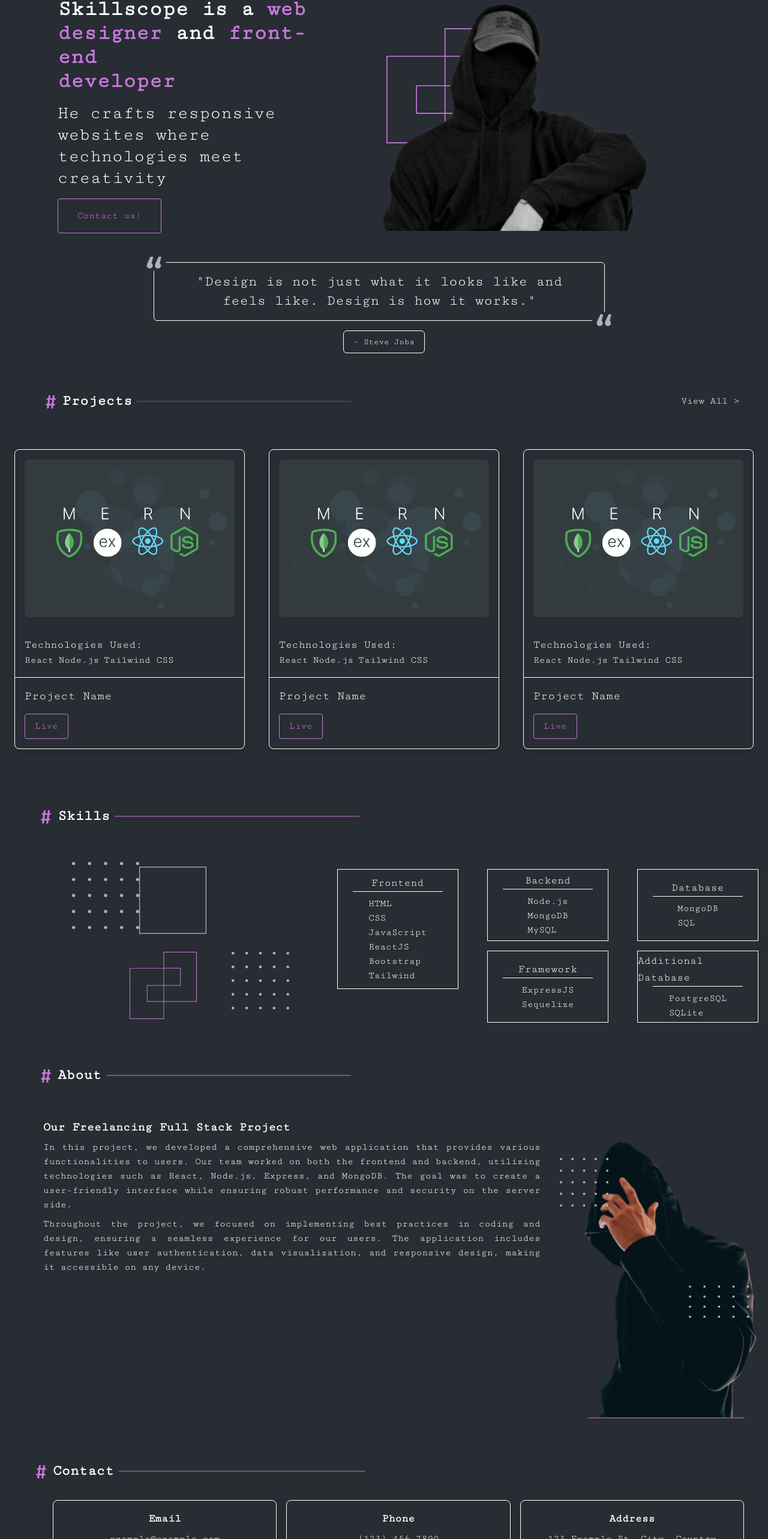
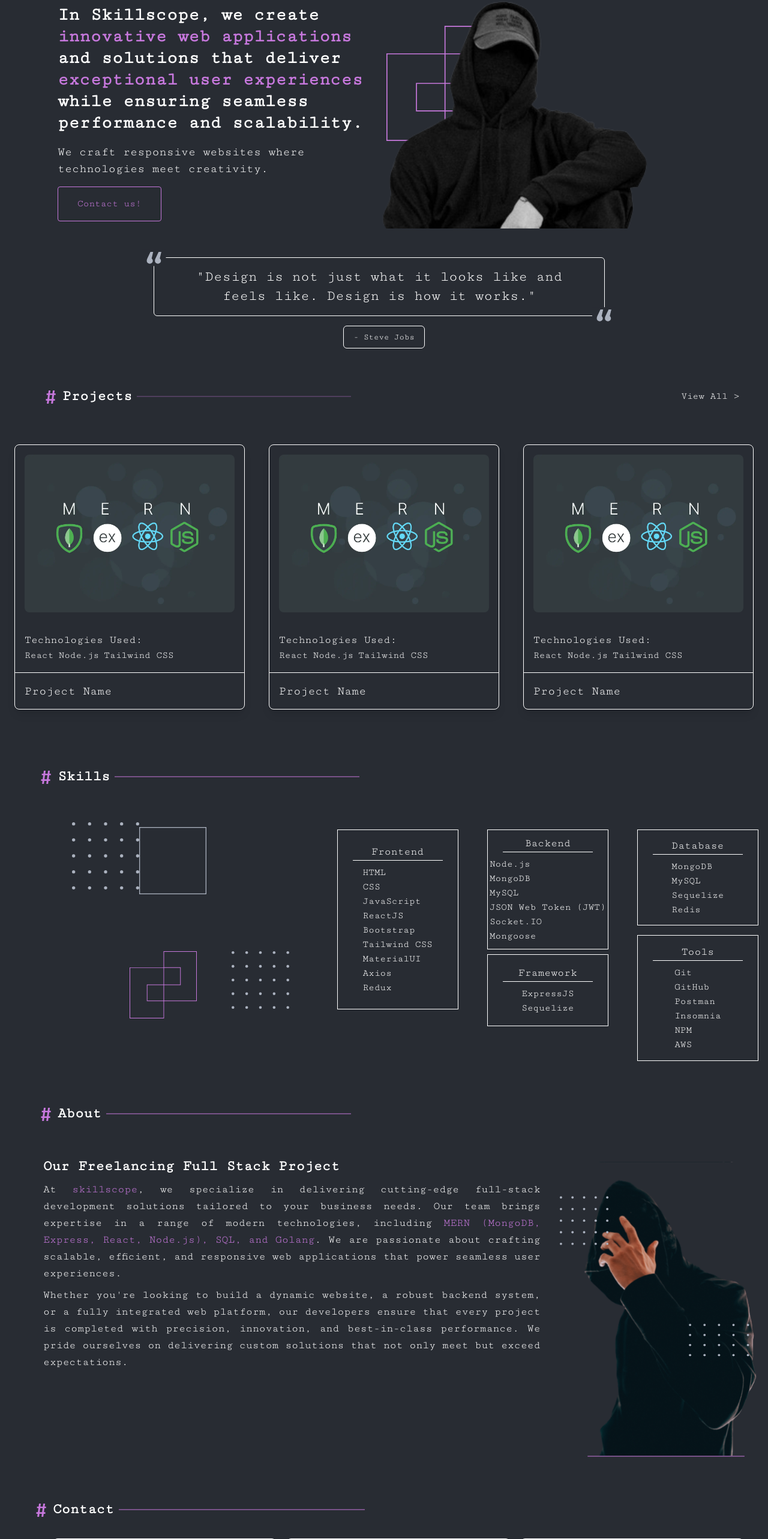
Before and after one commit to kavipriya2912002/Freelancing_Portfolio, a React (Vite) app: page / in a window 1280 px wide. Shown: the part 125-2691 px from the top of the page at 60% size. Built offline with nearby package versions, Linux system fonts and the light colour scheme.

Commit message:
Initial commit

```diff
--- a/src/components/Card.jsx
+++ b/src/components/Card.jsx
@@ -27,12 +27,7 @@ function Card() {
       {/* Third Div: Project Name */}
       <div className="p-4 border-t border-white">
         <h2 className="text-white text-xl">Project Name</h2>
-        <a
-          href="#" // Replace with the actual link to the live project
-          className="mt-4 inline-block px-4 py-2 border border-[#C778DD] text-[#C778DD] rounded hover:bg-[#C778DD] hover:text-white transition duration-300"
-        >
-          Live
-        </a>
+
       </div>
     </div>
   );
--- a/src/pages/About.jsx
+++ b/src/pages/About.jsx
@@ -14,17 +14,18 @@ function About() {
 
       <div className="flex mt-10 w-full">
         <div className="flex-1 p-4 text-white"> {/* Allowing more width by using flex-1 */}
-          <h2 className="text-xl font-semibold">Our Freelancing Full Stack Project</h2>
-          <p className="mt-2 text-justify"> {/* Added text-justify class */}
-            In this project, we developed a comprehensive web application that provides various functionalities
-            to users. Our team worked on both the frontend and backend, utilizing technologies such as React,
-            Node.js, Express, and MongoDB. The goal was to create a user-friendly interface while ensuring
-            robust performance and security on the server side.
+          <h2 className="text-xl md:text-2xl font-semibold">Our Freelancing Full Stack Project</h2>
+          <p className="mt-2 text-justify text-base md:text-lg"> {/* Adjusted text size for desktop */}
+            At <span className='fontStyle'>skillscope</span>, we specialize in delivering cutting-edge full-stack development solutions
+            tailored to your business needs. Our team brings expertise in a range of modern technologies,
+            including <span className='fontStyle'>MERN (MongoDB, Express, React, Node.js), SQL, and Golang</span>. We are passionate about crafting scalable,
+            efficient, and responsive web applications that power seamless user experiences.
           </p>
-          <p className="mt-2 text-justify"> {/* Added text-justify class */}
-            Throughout the project, we focused on implementing best practices in coding and design, ensuring
-            a seamless experience for our users. The application includes features like user authentication,
-            data visualization, and responsive design, making it accessible on any device.
+          <p className="mt-2 text-justify text-base md:text-lg"> {/* Adjusted text size for desktop */}
+            Whether you're looking to build a dynamic website, a robust backend system,
+            or a fully integrated web platform, our developers ensure that every project is completed with precision,
+            innovation, and best-in-class performance. We pride ourselves on delivering custom solutions that not only
+            meet but exceed expectations.
           </p>
         </div>
         <div className="hidden md:flex md:flex-[0.4] p-4 justify-center items-center"> {/* Right side: 40% */}
--- a/src/pages/Contact.jsx
+++ b/src/pages/Contact.jsx
@@ -11,23 +11,23 @@ function Contact() {
         <img src={lineIcon} alt="Line" className="ml-2 h-6 w-1/3" />
       </div>
 
-      <div className="mt-8 grid grid-cols-1 md:grid-cols-3 gap-4 w-full max-w-6xl">
+      <div className="mt-8 grid grid-cols-1 md:grid-cols-3 gap-4 w-full max-w-6xl px-4 md:px-0">
         {/* Email Box */}
         <div className="border border-white p-4 rounded-lg shadow-lg text-white text-center">
           <h2 className="font-semibold text-lg">Email</h2>
-          <p className="mt-2">example@example.com</p>
+          <p className="mt-2">skillscope05@gmail.com</p>
         </div>
 
         {/* Phone Number Box */}
         <div className="border border-white p-4 rounded-lg shadow-lg text-white text-center">
           <h2 className="font-semibold text-lg">Phone</h2>
-          <p className="mt-2">(123) 456-7890</p>
+          <p className="mt-2">8870854239</p>
         </div>
 
         {/* Address Box */}
         <div className="border border-white p-4 rounded-lg shadow-lg text-white text-center">
           <h2 className="font-semibold text-lg">Address</h2>
-          <p className="mt-2">123 Example St, City, Country</p>
+          <p className="mt-2">Chennai, India</p>
         </div>
       </div>
     </div>
--- a/src/pages/Footer.jsx
+++ b/src/pages/Footer.jsx
@@ -9,7 +9,7 @@ function Footer() {
       </div>
 
       <div className="flex flex-col items-center text-white text-center">
-        <p className="mb-2">© 2024 Your Company Name. All Rights Reserved.</p>
+        <p className="mb-2">© 2024 Skillscope. All Rights Reserved.</p>
         <p className="mb-2">Follow us on:</p>
         <div className="flex space-x-4">
           <a href="https://facebook.com" target="_blank" rel="noopener noreferrer" className="hover:text-gray-400">Facebook</a>
--- a/src/pages/Home.jsx
+++ b/src/pages/Home.jsx
@@ -14,12 +14,14 @@ function Home() {
             <Navbar />
             <div id="home" className="flex-grow flex flex-col md:flex-row items-center justify-between px-4 md:px-8 lg:px-16 xl:px-24 mt-14">
                 {/* Left Side */}
-                <div className="text-white space-y-4 max-w-md mb-8 md:mb-0 mt-12 md:mt-0 text-center md:text-left mt-6">
-                    <h1 className="text-2xl md:text-4xl lg:text-5xl xl:text-4xl font-bold">
-                        Skillscope is a <span className='fontStyle'>web designer</span> and <span className='fontStyle'>front-end <br />developer</span>
+                <div className="text-white space-y-4 flex-grow mb-8 md:mb-0 mt-12 md:mt-0 text-center md:text-left">
+                    <h1 className="text-xl md:text-2xl lg:text-2xl xl:text-3xl font-bold">
+                        In Skillscope, we create <span className='fontStyle'>innovative web applications</span> <br />
+                        and solutions that deliver <span className='fontStyle'>exceptional user experiences</span> <br />
+                        while ensuring seamless performance and scalability.
                     </h1>
-                    <p className="text-lg md:text-xl lg:text-2xl xl:text-3xl">
-                        He crafts responsive websites where technologies meet creativity
+                    <p className="text-lg md:text-xl lg:text-xl xl:text-xl">
+                        We craft responsive websites where technologies meet creativity.
                     </p>
                     <div className="flex justify-center md:justify-start">
                         <button className="border border-[#C778DD] text-[#C778DD] px-4 py-2 md:px-6 md:py-3 lg:px-8 lg:py-4 rounded bg-transparent hover:bg-[#C778DD] hover:text-white transition">
--- a/src/pages/Skills.jsx
+++ b/src/pages/Skills.jsx
@@ -29,19 +29,21 @@ function Skills() {
                 <div className="w-full md:w-3/5 flex flex-col md:flex-row space-y-4 md:space-y-0 md:space-x-4 mt-8"> {/* Flex container for the columns */}
                     {/* First Column */}
                     <div className="flex flex-col w-full md:w-1/3 p-4"> {/* First Column: 1/3 width with padding */}
-                        <div className="border border-white w-full h-[200px] mb-2 flex flex-col justify-center items-center"> {/* Increased width and height */}
+                        <div className="border border-white w-full h-[300px] mb-2 flex flex-col justify-center items-center"> {/* Increased width and height */}
                             <h2 className="text-lg text-white">Frontend</h2>
                             <div className="border-b border-white w-3/4 mb-2" /> {/* White line below the heading */}
-                            <p className="text-white">HTML <br /> CSS <br /> JavaScript <br /> ReactJS <br /> Bootstrap <br /> Tailwind </p>
+                            <p className="text-white">HTML <br /> CSS <br /> JavaScript <br /> ReactJS <br /> Bootstrap <br /> Tailwind CSS <br /> MaterialUI <br /> Axios <br /> Redux</p>
                         </div>
                     </div>
 
                     {/* Second Column */}
                     <div className="flex flex-col w-full md:w-1/3 p-4"> {/* Second Column: 1/3 width with padding */}
-                        <div className="border border-white w-full h-[120px] mb-4 flex flex-col justify-center items-center"> {/* Increased width and height */}
+
+                    <div className="border border-white w-full h-[200px] mb-2 flex flex-col justify-center items-center"> {/* Increased width and height */}
                             <h2 className="text-lg text-white">Backend</h2>
                             <div className="border-b border-white w-3/4 mb-2" /> {/* White line below the heading */}
-                            <p className="text-white">Node.js <br /> MongoDB <br /> MySQL </p>
+                            <p className="text-white">Node.js <br /> MongoDB <br /> MySQL <br />JSON Web Token (JWT) <br />Socket.IO <br /> Mongoose </p>
+
                         </div>
                         <div className="border border-white w-full h-[120px] mb-2 flex flex-col justify-center items-center"> {/* Increased width and height */}
                             <h2 className="text-lg text-white">Framework</h2>
@@ -53,15 +55,15 @@ function Skills() {
 
                     {/* Third Column */}
                     <div className="flex flex-col w-full md:w-1/3 p-4"> {/* Added padding for spacing */}
-                        <div className="border border-white w-full h-[120px] mb-4 flex flex-col justify-center items-center"> {/* Increased width and height */}
+                        <div className="border border-white w-full h-[160px] mb-4 flex flex-col justify-center items-center"> {/* Increased width and height */}
                             <h2 className="text-lg text-white">Database</h2>
                             <div className="border-b border-white w-3/4 mb-2" /> {/* White line below the heading */}
-                            <p className="text-white">MongoDB <br /> SQL</p>
+                            <p className="text-white">MongoDB <br /> MySQL <br />Sequelize <br /> Redis</p>
                         </div>
-                        <div className="border border-white w-full h-[120px] mb-2 flex flex-col justify-center items-center"> {/* Increased width and height */}
-                            <h2 className="text-lg text-white">Additional Database</h2>
+                        <div className="border border-white w-full h-[210px] mb-2 flex flex-col justify-center items-center"> {/* Increased width and height */}
+                            <h2 className="text-lg text-white"> Tools</h2>
                             <div className="border-b border-white w-3/4 mb-2" /> {/* White line below the heading */}
-                            <p className="text-white">PostgreSQL <br /> SQLite</p>
+                            <p className="text-white">Git  <br /> GitHub <br /> Postman  <br /> Insomnia  <br /> NPM <br /> AWS  </p>
                         </div>
                     </div>
 
```
